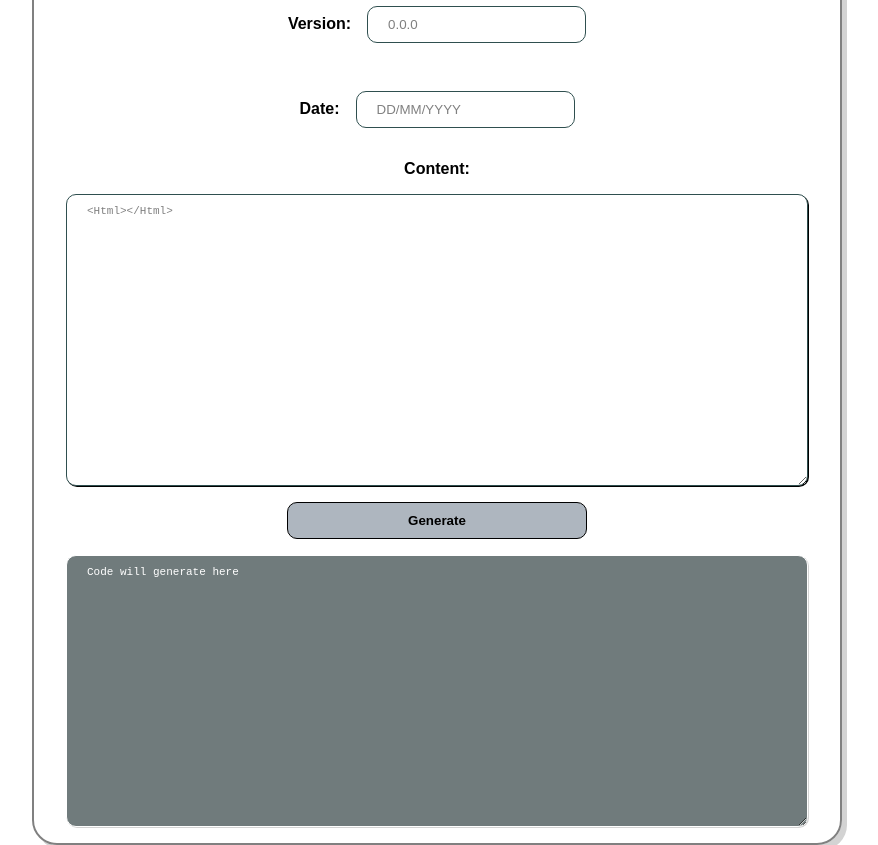
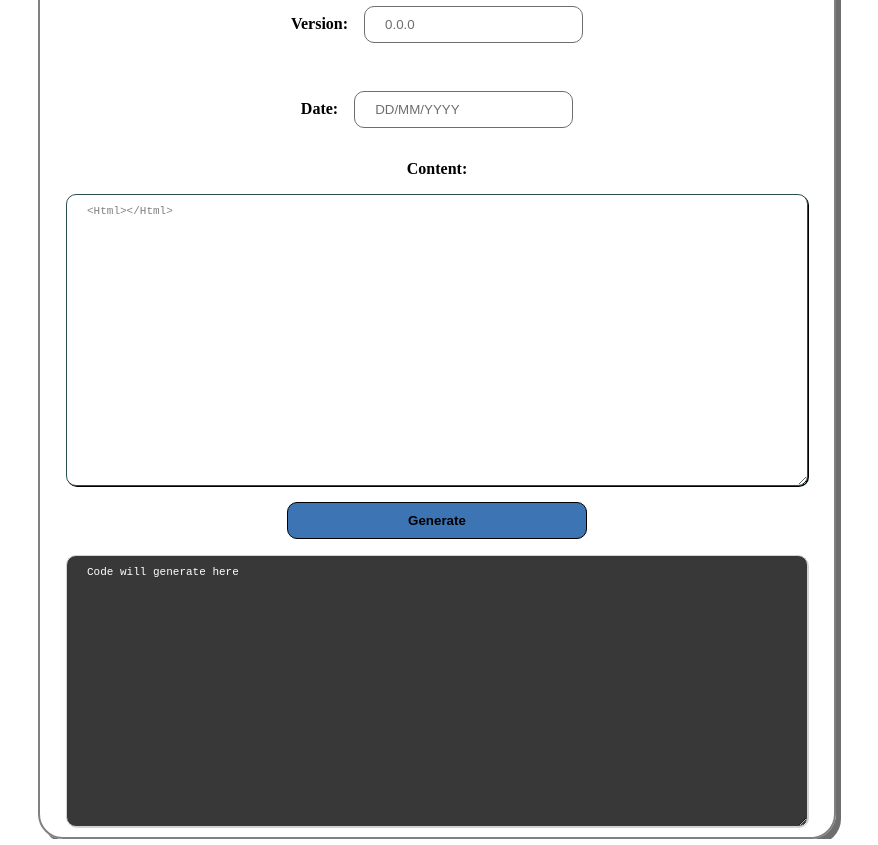
Before and after one commit to Samero0/ReleaseNotesGenerator, a React (Vite) app: page / in a window 1280 px wide. Shown: the whole page, without its empty margins (203-1081 px from the left). Built offline with nearby package versions, Linux system fonts and the light colour scheme.

Commit message:
styles changed

```diff
--- a/src/App.tsx
+++ b/src/App.tsx
@@ -16,8 +16,8 @@ const Display = styled.div`
   height: fit-content;
   border: 2px solid grey;
   border-radius: 25px;
-  box-shadow: lightgray 5px 5px;
-  padding: 1em;
+  box-shadow: #6E6E6E 5px 5px;
+  padding: 10px;
 `;
 
 const FormInputElement = styled.div`
--- a/src/components/Button.tsx
+++ b/src/components/Button.tsx
@@ -9,7 +9,7 @@ interface ButtonProps{
 const StyledButton = styled.button`
     width: 300px;
     padding: 10px 20px;
-    background-color: #aeb6bf;
+    background-color: #3D74B4;
     color: black;
     font-weight:bold;
     border: 1px solid black;
@@ -17,7 +17,7 @@ const StyledButton = styled.button`
     cursor: pointer;
 
     &:hover{
-        background-color: #98a0a8;
+        background-color: #336195;
         box-shadow: black 0 0 4px;
     }
 `;
--- a/src/components/Input.tsx
+++ b/src/components/Input.tsx
@@ -10,11 +10,11 @@ interface InputProps{
 const StyledInput = styled.input`
     padding: 10px 20px;
     color: black;
-    border: 1px darkslategray solid;
+    border: 1px #6E6E6E solid;
     border-radius: 10px;
     &::placeholder{
         opacity:1;
-        color: grey;
+        color: #6E6E6E;
     }
 `;
 
--- a/src/components/Label.tsx
+++ b/src/components/Label.tsx
@@ -8,6 +8,7 @@ interface LabelProps{
 const StyledLabel = styled.label`
     color: black;
     font-weight: bold;
+    font-family: 'Times New Roman', Times, serif;
 `;
 
 const Label : React.FC<LabelProps> = ({id, text}) => {
--- a/src/components/Textbox.tsx
+++ b/src/components/Textbox.tsx
@@ -8,13 +8,13 @@ interface TextBoxProps{
 
 const StyledTextBox = styled.textarea`
     padding: 10px 20px;
-    background-color: #707b7c;
+    background-color: #383838;
     color: black;
     width: 700px;
     height: 250px;
     font-family: 'Courier New', Courier, monospace;
     font-size: 11px;
-    border: 1px white solid;
+    border: 1px lightgrey solid;
     border-radius: 10px;
     box-shadow: 1px 1px lightgrey;
     &::placeholder{
```
